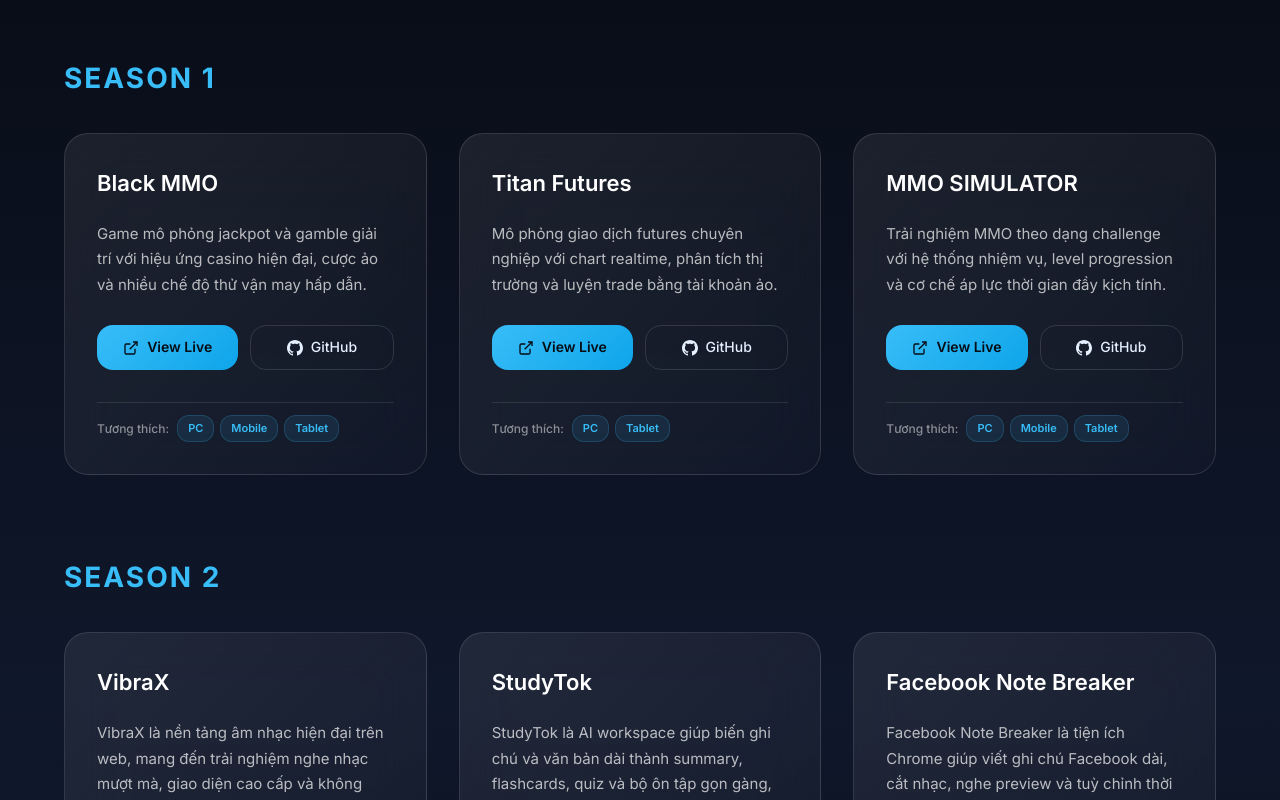
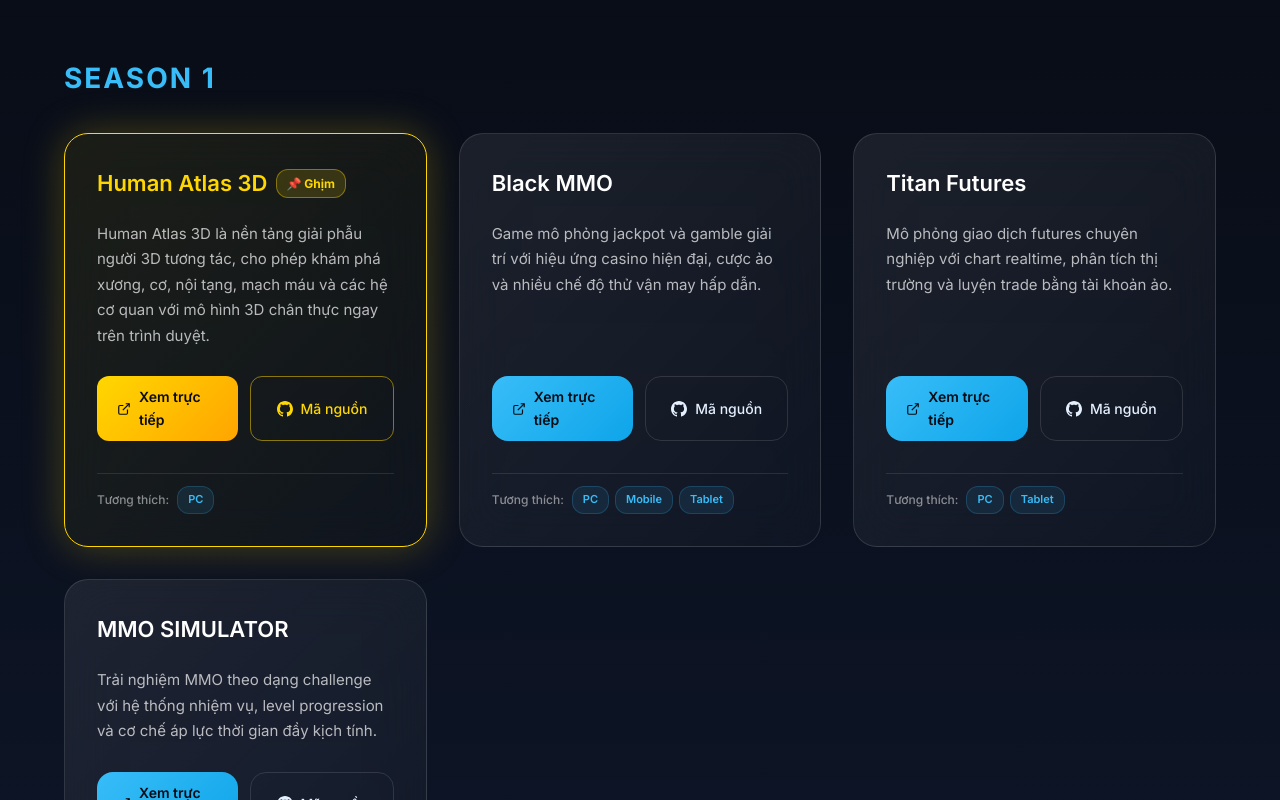
Before and after one commit to Erik9910x/lab36, a Next.js app: page / in a window 1280 px wide. Shown: the part 980-1780 px from the top of the page. Built offline with nearby package versions, Linux system fonts and the light colour scheme.

Commit message:
chore: update globals, projects

```diff
--- a/src/app/globals.css
+++ b/src/app/globals.css
@@ -92,6 +92,35 @@ body {
     0 0 60px rgba(56, 189, 248, 0.15);
 }
 
+.gold-card {
+  background: linear-gradient(
+    135deg,
+    rgba(255, 215, 0, 0.08) 0%,
+    rgba(255, 215, 0, 0.02) 100%
+  );
+  backdrop-filter: blur(24px);
+  -webkit-backdrop-filter: blur(24px);
+  border: 1px solid rgba(255, 215, 0, 0.3);
+  border-radius: 24px;
+  transition: all 0.4s cubic-bezier(0.4, 0, 0.2, 1);
+}
+
+.gold-card:hover {
+  transform: translateY(-4px) scale(1.02);
+  box-shadow:
+    0 20px 40px rgba(0, 0, 0, 0.4),
+    0 0 60px rgba(255, 215, 0, 0.25);
+}
+
+.gold-text {
+  color: #FFD700;
+}
+
+.gold-glow {
+  text-shadow: 0 0 20px rgba(255, 215, 0, 0.3),
+               0 0 40px rgba(255, 215, 0, 0.15);
+}
+
 /* Glow Effects */
 .glow-text {
   text-shadow: 0 0 20px var(--money-glow),
@@ -147,6 +176,48 @@ body {
   border-color: var(--money-green);
   color: var(--money-green);
   box-shadow: 0 0 20px rgba(56, 189, 248, 0.2);
+}
+
+/* Gold Buttons for Pinned Projects */
+.gold-btn {
+  display: inline-flex;
+  align-items: center;
+  gap: 8px;
+  padding: 10px 20px;
+  background: linear-gradient(135deg, #FFD700 0%, #FFA500 100%);
+  color: #070B14;
+  font-weight: 600;
+  border: none;
+  border-radius: 12px;
+  cursor: pointer;
+  transition: all 0.3s cubic-bezier(0.4, 0, 0.2, 1);
+  text-decoration: none;
+}
+
+.gold-btn:hover {
+  transform: translateY(-2px);
+  box-shadow: 0 10px 30px rgba(255, 215, 0, 0.5);
+}
+
+.gold-btn-secondary {
+  display: inline-flex;
+  align-items: center;
+  gap: 8px;
+  padding: 10px 20px;
+  background: transparent;
+  color: #FFD700;
+  font-weight: 500;
+  border: 1px solid rgba(255, 215, 0, 0.5);
+  border-radius: 12px;
+  cursor: pointer;
+  transition: all 0.3s cubic-bezier(0.4, 0, 0.2, 1);
+  text-decoration: none;
+}
+
+.gold-btn-secondary:hover {
+  border-color: #FFD700;
+  color: #FFD700;
+  box-shadow: 0 0 20px rgba(255, 215, 0, 0.3);
 }
 
 /* Risk Tags */
--- a/src/components/Projects.tsx
+++ b/src/components/Projects.tsx
@@ -3,10 +3,31 @@
 import { motion } from 'framer-motion';
 import { useLanguage } from '@/contexts/LanguageContext';
 
+interface Project {
+    name: string;
+    description: string;
+    descriptionEn: string;
+    liveUrl: string;
+    githubUrl: string | null;
+    platforms: string[];
+    isPinned?: boolean;
+    isGold?: boolean;
+}
+
 const projectSeasons = [
     {
         season: 'Season 1',
         projects: [
+            {
+                name: 'Human Atlas 3D',
+                description: 'Human Atlas 3D là nền tảng giải phẫu người 3D tương tác, cho phép khám phá xương, cơ, nội tạng, mạch máu và các hệ cơ quan với mô hình 3D chân thực ngay trên trình duyệt.',
+                descriptionEn: 'Human Atlas 3D is an interactive 3D anatomy platform that lets you explore the skeleton, muscles, organs, blood vessels, and body systems through realistic 3D models directly in your browser.',
+                liveUrl: 'https://humanatlas36.vercel.app/',
+                githubUrl: 'https://github.com/Erik9910x/human-atlas',
+                platforms: ['PC'],
+                isPinned: true,
+                isGold: true,
+            },
             {
                 name: 'Black MMO',
                 description: 'Game mô phỏng jackpot và gamble giải trí với hiệu ứng casino hiện đại, cược ảo và nhiều chế độ thử vận may hấp dẫn.',
@@ -36,6 +57,16 @@ const projectSeasons = [
     {
         season: 'Season 2',
         projects: [
+            {
+                name: 'Human Atlas 3D',
+                description: 'Human Atlas 3D là nền tảng giải phẫu người 3D tương tác, cho phép khám phá xương, cơ, nội tạng, mạch máu và các hệ cơ quan với mô hình 3D chân thực ngay trên trình duyệt.',
+                descriptionEn: 'Human Atlas 3D is an interactive 3D anatomy platform that lets you explore the skeleton, muscles, organs, blood vessels, and body systems through realistic 3D models directly in your browser.',
+                liveUrl: 'https://humanatlas36.vercel.app/',
+                githubUrl: 'https://github.com/Erik9910x/human-atlas',
+                platforms: ['PC'],
+                isPinned: true,
+                isGold: true,
+            },
             {
                 name: 'VibraX',
                 description: 'VibraX là nền tảng âm nhạc hiện đại trên web, mang đến trải nghiệm nghe nhạc mượt mà, giao diện cao cấp và không gian âm thanh đắm chìm thế hệ mới.',
@@ -181,12 +212,18 @@ export default function Projects() {
                                     key={project.name}
                                     variants={cardVariants}
                                     whileHover={{ y: -8, transition: { duration: 0.3 } }}
-                                    className="glass-card"
+                                    className={project.isGold ? "gold-card" : "glass-card"}
                                     style={{
                                         padding: '32px',
                                         display: 'flex',
                                         flexDirection: 'column',
                                         gap: '20px',
+                                        ...(project.isGold
+                                            ? {
+                                                border: '1px solid #FFD700',
+                                                boxShadow: '0 0 40px rgba(255, 215, 0, 0.25)',
+                                            }
+                                            : {}),
                                     }}
                                 >
                                     {/* Header */}
@@ -197,13 +234,34 @@ export default function Projects() {
                                         flexWrap: 'wrap',
                                         gap: '12px',
                                     }}>
+                                        <div style={{ display: 'flex', alignItems: 'center', gap: '8px' }}>
                                             <h3 style={{
                                                 fontSize: '22px',
                                                 fontWeight: 600,
-                                            color: '#fff',
+                                                color: project.isGold ? '#FFD700' : '#fff',
                                             }}>
                                                 {project.name}
                                             </h3>
+                                            {project.isPinned && (
+                                                <motion.span
+                                                    initial={{ scale: 0.8, opacity: 0 }}
+                                                    animate={{ scale: 1, opacity: 1 }}
+                                                    transition={{ delay: 0.2, type: 'spring' }}
+                                                    style={{
+                                                        fontSize: '12px',
+                                                        fontWeight: 700,
+                                                        color: '#FFD700',
+                                                        background: 'rgba(255, 215, 0, 0.15)',
+                                                        border: '1px solid rgba(255, 215, 0, 0.4)',
+                                                        borderRadius: '12px',
+                                                        padding: '4px 10px',
+                                                    }}
+                                                    title={t({ vi: 'Dự án ghim', en: 'Pinned Project' })}
+                                                >
+                                                    📌 {t({ vi: 'Ghịm', en: 'Pinned' })}
+                                                </motion.span>
+                                            )}
+                                        </div>
                                     </div>
 
                                     {/* Description */}
@@ -230,7 +288,7 @@ export default function Projects() {
                                             href={project.liveUrl}
                                             target="_blank"
                                             rel="noopener noreferrer"
-                                            className="btn-primary"
+                                            className={project.isGold ? "gold-btn" : "btn-primary"}
                                             style={{
                                                 flex: 1,
                                                 justifyContent: 'center',
@@ -244,14 +302,14 @@ export default function Projects() {
                                                 <polyline points="15 3 21 3 21 9" />
                                                 <line x1="10" y1="14" x2="21" y2="3" />
                                             </svg>
-                                            View Live
+                                            {t({ vi: 'Xem trực tiếp', en: 'View Live' })}
                                         </a>
                                         {project.githubUrl && (
                                             <a
                                                 href={project.githubUrl}
                                                 target="_blank"
                                                 rel="noopener noreferrer"
-                                                className="btn-secondary"
+                                                className={project.isGold ? "gold-btn-secondary" : "btn-secondary"}
                                                 style={{
                                                     flex: 1,
                                                     justifyContent: 'center',
@@ -263,7 +321,7 @@ export default function Projects() {
                                                 <svg width="16" height="16" viewBox="0 0 24 24" fill="currentColor">
                                                     <path d="M12 0c-6.626 0-12 5.373-12 12 0 5.302 3.438 9.8 8.207 11.387.599.111.793-.261.793-.577v-2.234c-3.338.726-4.033-1.416-4.033-1.416-.546-1.387-1.333-1.756-1.333-1.756-1.089-.745.083-.729.083-.729 1.205.084 1.839 1.237 1.839 1.237 1.07 1.834 2.807 1.304 3.492.997.107-.775.418-1.305.762-1.604-2.665-.305-5.467-1.334-5.467-5.931 0-1.311.469-2.381 1.236-3.221-.124-.303-.535-1.524.117-3.176 0 0 1.008-.322 3.301 1.23.957-.266 1.983-.399 3.003-.404 1.02.005 2.047.138 3.006.404 2.291-1.552 3.297-1.23 3.297-1.23.653 1.653.242 2.874.118 3.176.77.84 1.235 1.911 1.235 3.221 0 4.609-2.807 5.624-5.479 5.921.43.372.823 1.102.823 2.222v3.293c0 .319.192.694.801.576 4.765-1.589 8.199-6.086 8.199-11.386 0-6.627-5.373-12-12-12z" />
                                                 </svg>
-                                                GitHub
+                                                {t({ vi: 'Mã nguồn', en: 'GitHub' })}
                                             </a>
                                         )}
                                     </div>
```
Lines whose indentation alone changed are shown as unchanged.
